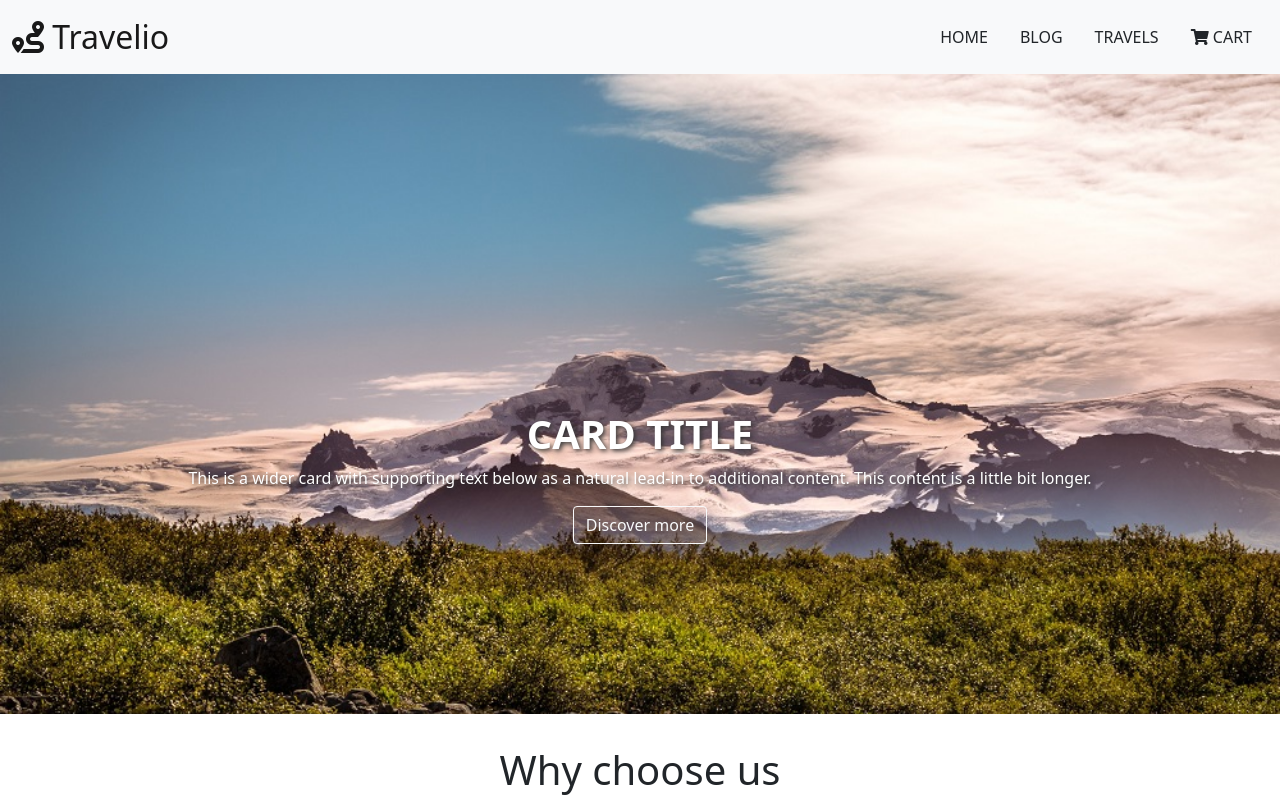
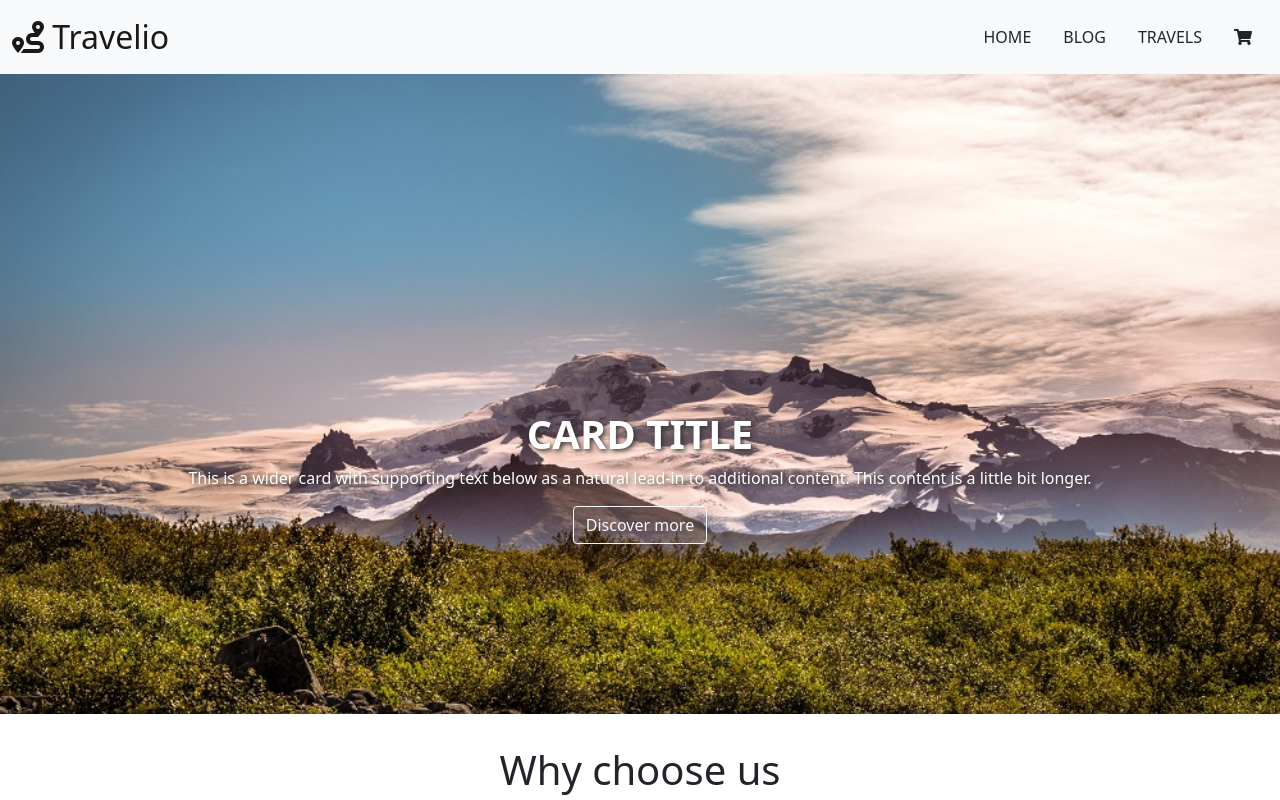
Before and after one commit to nat-oku/FE21-CR6-Natalia, an Angular app in the folder TravelAgency/: page / in a window 1280 px wide. Shown: the top 800 px of the page. Built offline with nearby package versions, Linux system fonts and the light colour scheme.

Commit message:
adding number of items in cart

```diff
--- a/TravelAgency/src/app/navbar/navbar.component.html
+++ b/TravelAgency/src/app/navbar/navbar.component.html
@@ -13,7 +13,7 @@
         <a class="nav-link text-dark" routerLink="travels">Travels</a>
       </li>
       <li class="nav-item">
-        <a class="nav-link text-dark" routerLink="cart"><i class="fas fa-shopping-cart"></i> Cart</a> <!-- instead of "cart" the amount of items will be inserted -->
+        <a class="nav-link text-dark" routerLink="cart"><i class="fas fa-shopping-cart"></i> {{cartLength}}</a> <!-- instead of "cart" the amount of items will be inserted -->
       </li>
     </ul>
   </div>
```
